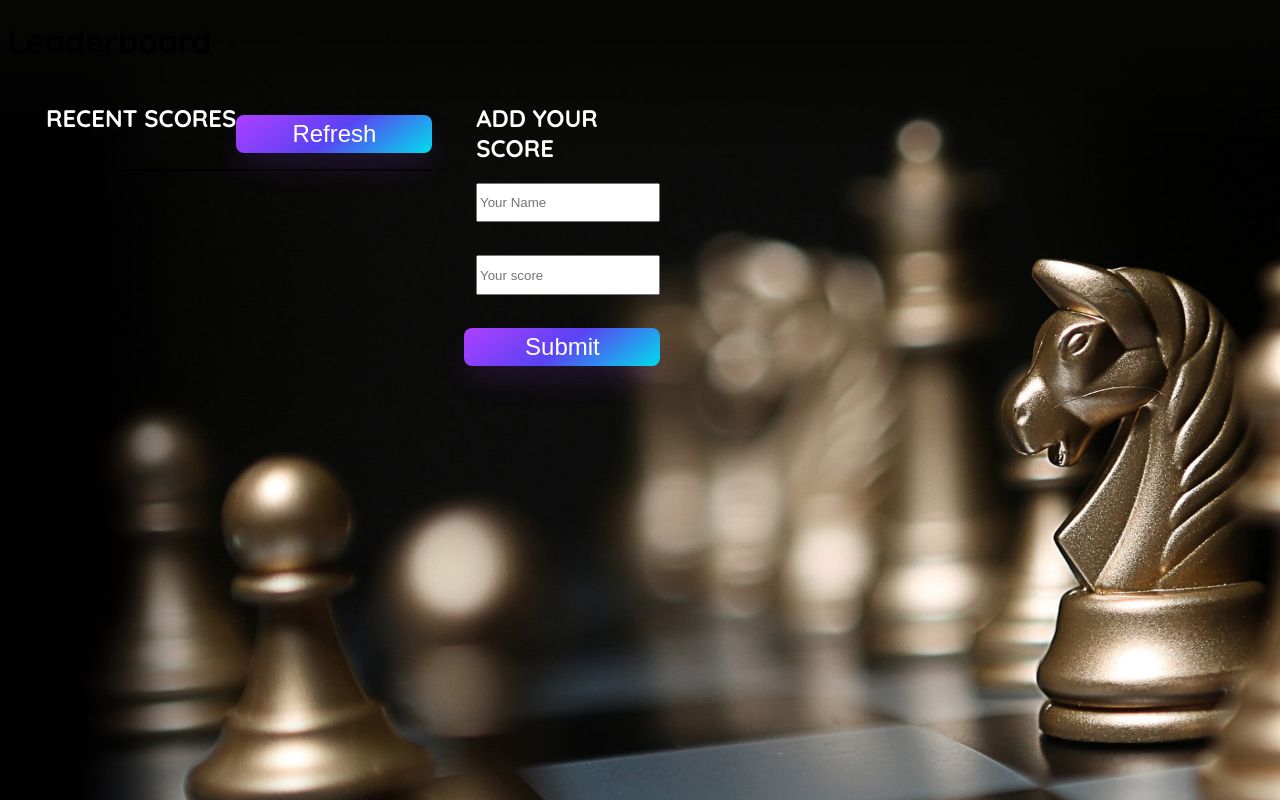
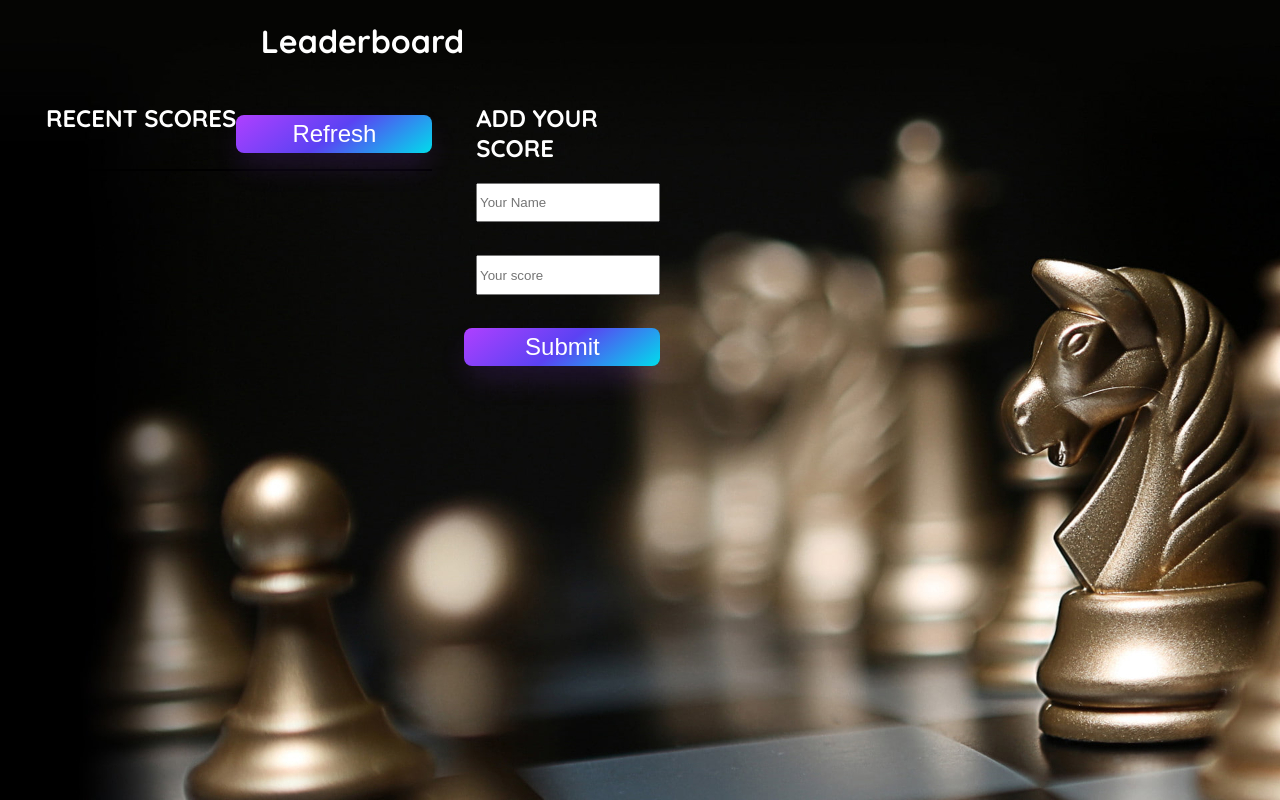
Before and after one commit to samwel-mongare/Leaderboard, a website built with webpack: page src/index.html in a window 1280 px wide. Built offline with nearby package versions, Linux system fonts and the light colour scheme.

Commit message:
Add styling to the leaderboard

```diff
--- a/src/styles/style.css
+++ b/src/styles/style.css
@@ -11,6 +11,11 @@ main {
   width: 45vw;
   gap: 2rem;
   margin-left: 3%;
+}
+
+h1 {
+  color: white;
+  margin-left: 20%;
 }
 
 .score_input h2 {
```
Also changed, not shown: README.md.
